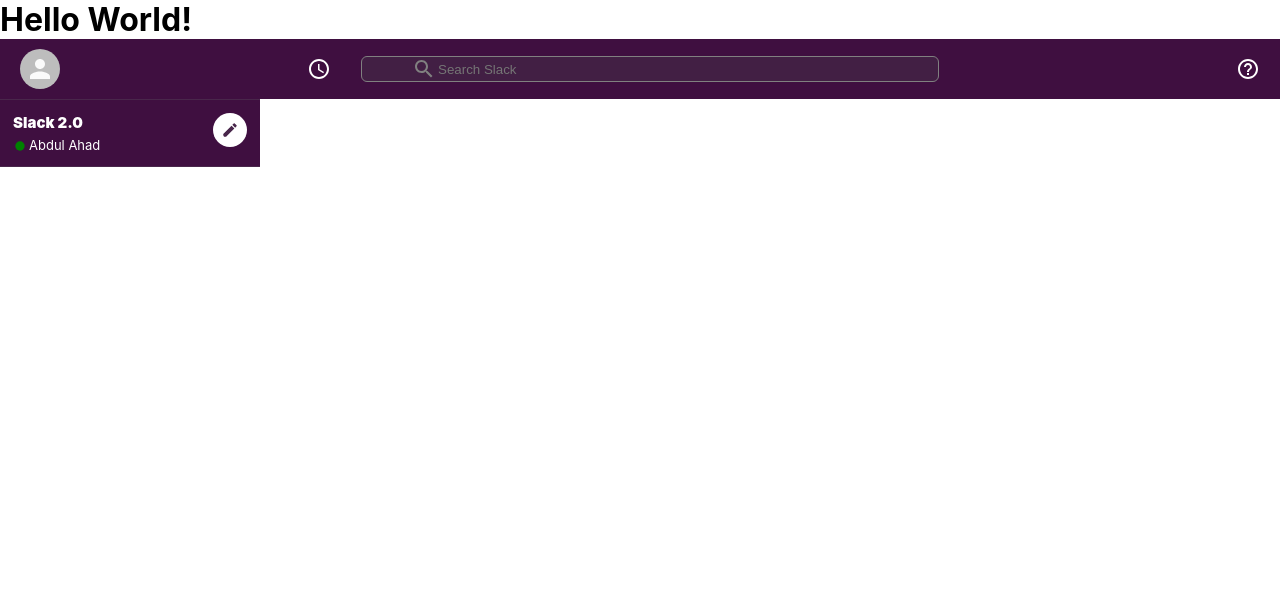
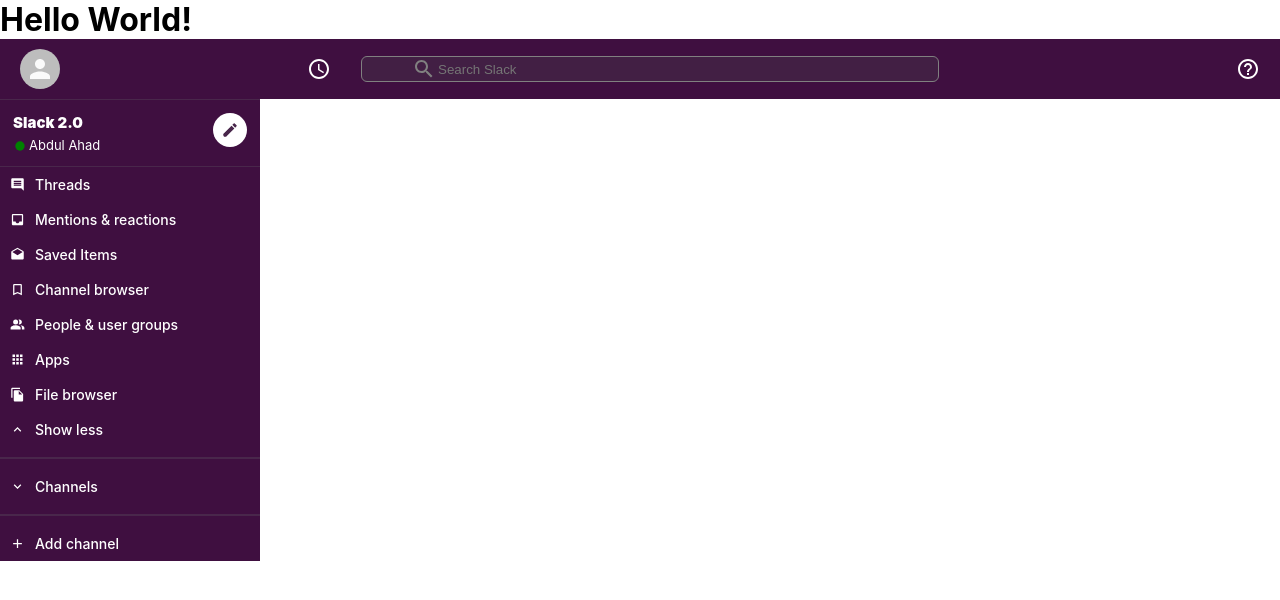
Before and after one commit to AbdulAhadSiddiqui11/Slack2.0, a React (Create React App) app: page / in a window 1280 px wide. Shown: the top 600 px of the page. Built offline with nearby package versions, Linux system fonts and the light colour scheme.

Commit message:
Sidebar Componenet Completed!

```diff
--- a/src/components/Sidebar.js
+++ b/src/components/Sidebar.js
@@ -1,7 +1,18 @@
 import React from 'react';
 import './style/Sidebar.css';
+import SidebarOption from './SidebarOption';
 import FiberManualRecordIcon from '@material-ui/icons/FiberManualRecord';
 import CreateIcon from '@material-ui/icons/Create';
+import InsertCommentIcon from '@material-ui/icons/InsertComment';
+import InboxIcon from '@material-ui/icons/Inbox';
+import DraftsIcon from '@material-ui/icons/Drafts';
+import BookmarkBorderIcon from '@material-ui/icons/BookmarkBorder';
+import PeopleAltIcon from '@material-ui/icons/PeopleAlt';
+import AppsIcon from '@material-ui/icons/Apps';
+import FileCopyIcon from '@material-ui/icons/FileCopy';
+import ExpandLessIcon from '@material-ui/icons/ExpandLess';
+import ExpandMoreIcon from '@material-ui/icons/ExpandMore';
+import AddIcon from '@material-ui/icons/Add';
 
 const Sidebar = () => {
     return (
@@ -16,6 +27,18 @@
                 </div>
                 <CreateIcon />
             </div>
+            <SidebarOption Icon={InsertCommentIcon} title="Threads" />
+            <SidebarOption Icon={InboxIcon} title="Mentions & reactions" />
+            <SidebarOption Icon={DraftsIcon} title="Saved Items" />
+            <SidebarOption Icon={BookmarkBorderIcon} title="Channel browser" />
+            <SidebarOption Icon={PeopleAltIcon} title="People & user groups" />
+            <SidebarOption Icon={AppsIcon} title="Apps" />
+            <SidebarOption Icon={FileCopyIcon} title="File browser" />
+            <SidebarOption Icon={ExpandLessIcon} title="Show less" />
+            <hr className="sidebar__hr" />
+            <SidebarOption Icon={ExpandMoreIcon} title="Channels" />
+            <hr className="sidebar__hr" />
+            <SidebarOption Icon={AddIcon} title="Add channel" />
         </div>
     )
 }
--- /dev/null
+++ b/src/components/SidebarOption.js
@@ -0,0 +1,13 @@
+import React from 'react';
+import './style/SidebarOption.css';
+
+const SidebarOption = ({ Icon, title }) => {
+    return (
+        <div className="sidebarOption">
+            {Icon && <Icon className="sidebarOption__icon" />} { /*if the icon is passed then only render it! */ }
+            {Icon ? ( <h3>{ title }</h3> ) : (<h3 className="sidebarOption__channel"> <span className="sidebarOption__hash"> # </span> { title } </h3>)}
+        </div>
+    )
+}
+
+export default SidebarOption;
--- a/src/components/style/Sidebar.css
+++ b/src/components/style/Sidebar.css
@@ -3,6 +3,12 @@
     background-color: var(--slack-color);
     border-top: 1px solid #49274b;
     max-width: 260px;
+}
+
+.sidebar__hr {
+    margin-top: 10px;
+    margin-bottom: 10px;
+    border: 1px solid #49274b;
 }
 
 .sidebar__header {
--- /dev/null
+++ b/src/components/style/SidebarOption.css
@@ -0,0 +1,29 @@
+.sidebarOption {
+    display: flex;
+    font-size: 12px;
+    align-items: center;
+    scroll-padding-left: 2px;
+    cursor: pointer;
+}
+
+.sidebarOption:hover {
+    opacity: 0.9;
+    background-color: #340e36;
+}
+
+.sidebarOption__icon {
+    padding: 10px;
+    font-size: 15px !important;
+}
+
+.sidebarOption__channel {
+    padding: 10px 0px;
+}
+
+.sidebarOption__hash {
+    padding: 10px;
+}
+
+.sidebarOption > h3 {
+    font-weight: 500;
+}
```
Also changed, not shown: 1 other file (tests, documents, lock files or other folders).
